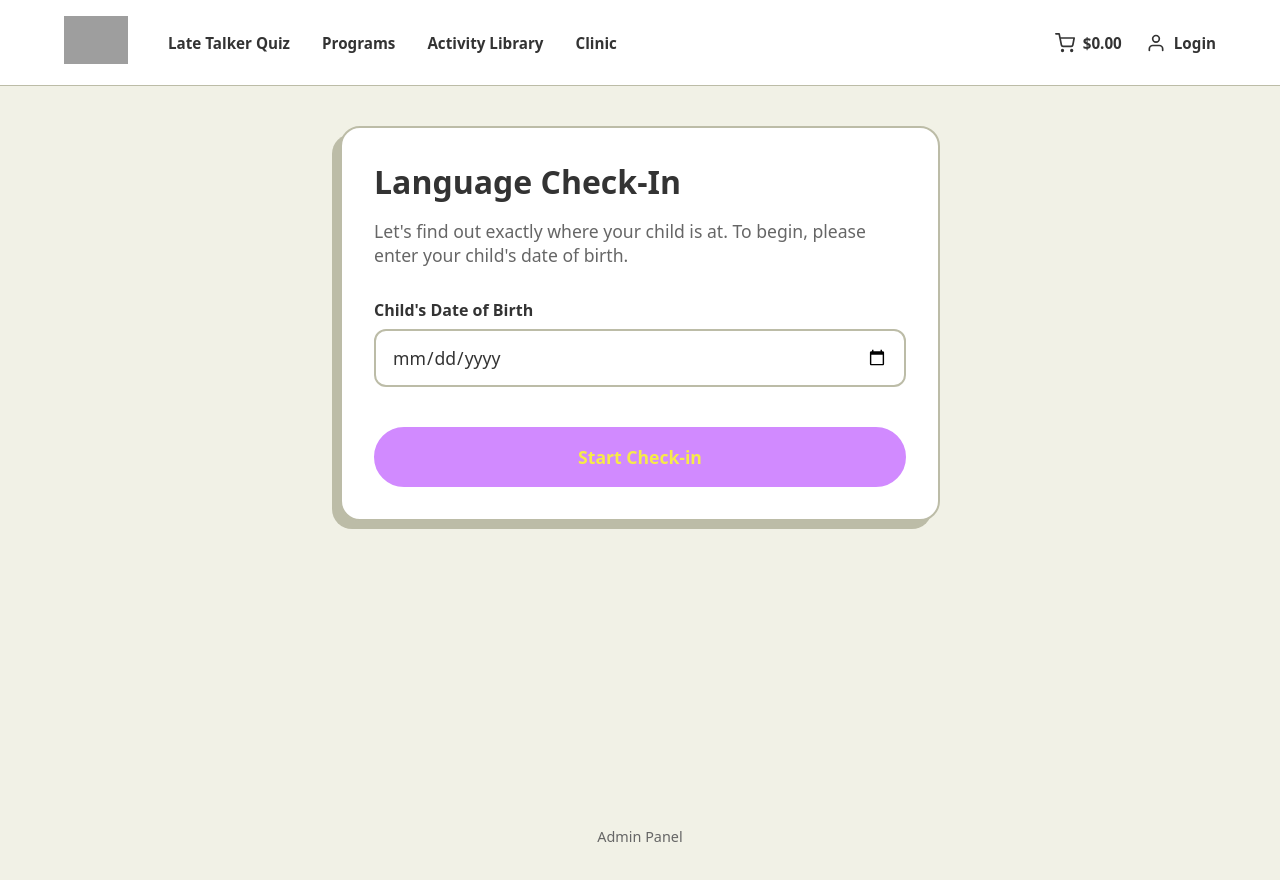
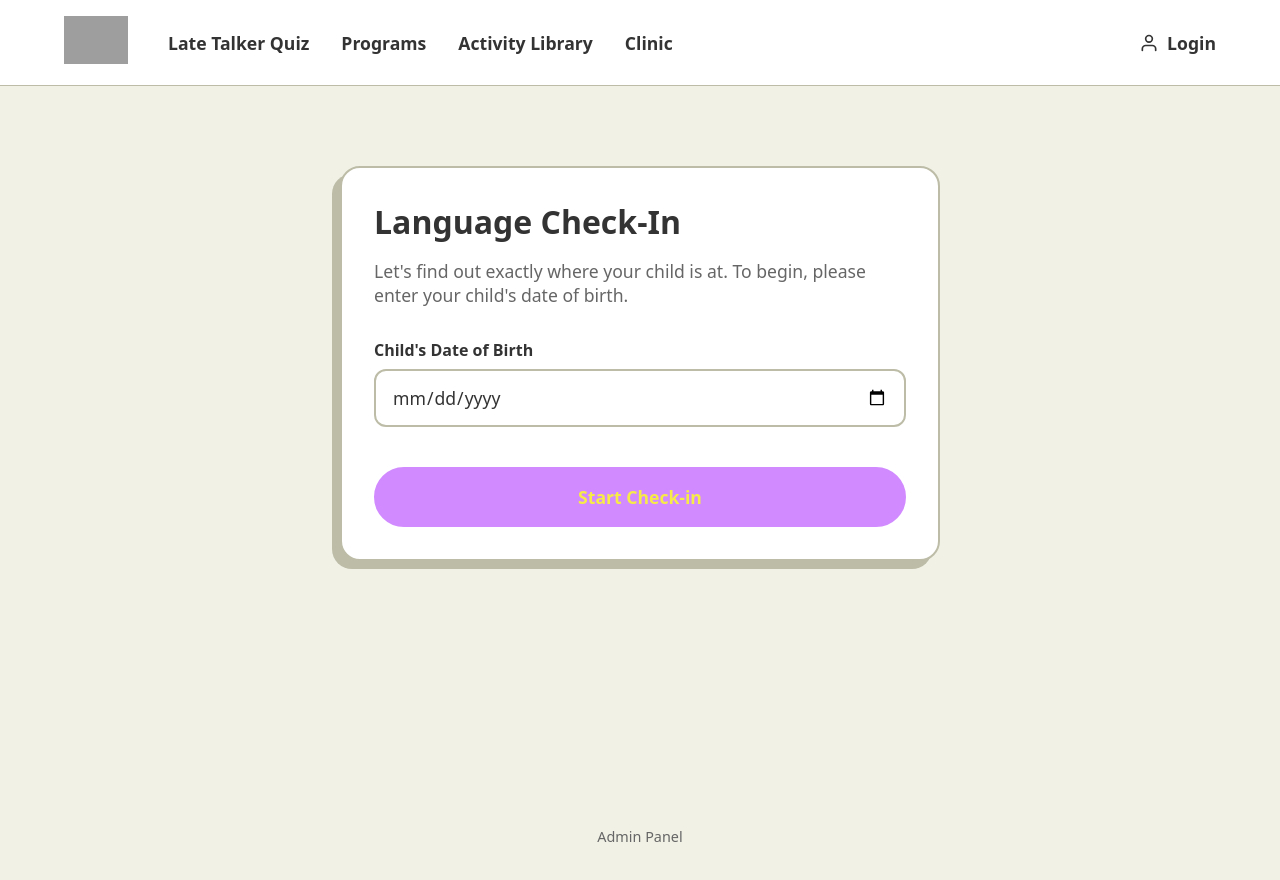
Before and after one commit to onlinespeechie/toddler-speech-assessment, a Next.js app: page / in a window 1280 px wide. Shown: the top 880 px of the page. Built offline with nearby package versions, Linux system fonts and the light colour scheme; grey boxes are pictures that could not be loaded.

Commit message:
Update UI header to match main site: remove cart, resize text, add top margin

```diff
--- a/src/app/globals.css
+++ b/src/app/globals.css
@@ -299,8 +299,8 @@ h1, h2, h3 {
 .site-header-nav a {
   text-decoration: none;
   color: #333;
-  font-weight: 600;
-  font-size: 0.95rem;
+  font-weight: 700;
+  font-size: 1.1rem;
   transition: color 0.2s ease;
 }
 
@@ -317,8 +317,8 @@ h1, h2, h3 {
 .site-header-right a {
   text-decoration: none;
   color: #333;
-  font-weight: 600;
-  font-size: 0.95rem;
+  font-weight: 700;
+  font-size: 1.1rem;
   display: flex;
   align-items: center;
   gap: 8px;
--- a/src/app/page.tsx
+++ b/src/app/page.tsx
@@ -231,10 +231,6 @@ export default function AssessmentApp() {
             <a href="https://onlinespeechie.com/clinic/">Clinic</a>
           </nav>
           <div className="site-header-right">
-            <a href="https://onlinespeechie.com/cart">
-              <svg width="20" height="20" viewBox="0 0 24 24" fill="none" stroke="currentColor" strokeWidth="2" strokeLinecap="round" strokeLinejoin="round"><circle cx="9" cy="21" r="1"></circle><circle cx="20" cy="21" r="1"></circle><path d="M1 1h4l2.68 13.39a2 2 0 0 0 2 1.61h9.72a2 2 0 0 0 2-1.61L23 6H6"></path></svg>
-              $0.00
-            </a>
             <a href="https://onlinespeechie.com/login">
               <svg width="20" height="20" viewBox="0 0 24 24" fill="none" stroke="currentColor" strokeWidth="2" strokeLinecap="round" strokeLinejoin="round"><path d="M20 21v-2a4 4 0 0 0-4-4H8a4 4 0 0 0-4 4v2"></path><circle cx="12" cy="7" r="4"></circle></svg>
               Login
@@ -243,7 +239,7 @@ export default function AssessmentApp() {
         </div>
       </header>
 
-      <main style={{ minHeight: '100vh', padding: '40px 10px', display: 'flex', flexDirection: 'column', alignItems: 'center' }}>
+      <main style={{ minHeight: '100vh', paddingTop: '80px', paddingBottom: '40px', paddingLeft: '10px', paddingRight: '10px', display: 'flex', flexDirection: 'column', alignItems: 'center' }}>
 
       <div className="card-panel animate-fade-in" style={{ width: '100%', maxWidth: step === 'quiz' ? '1200px' : '600px' }}>
 
```
